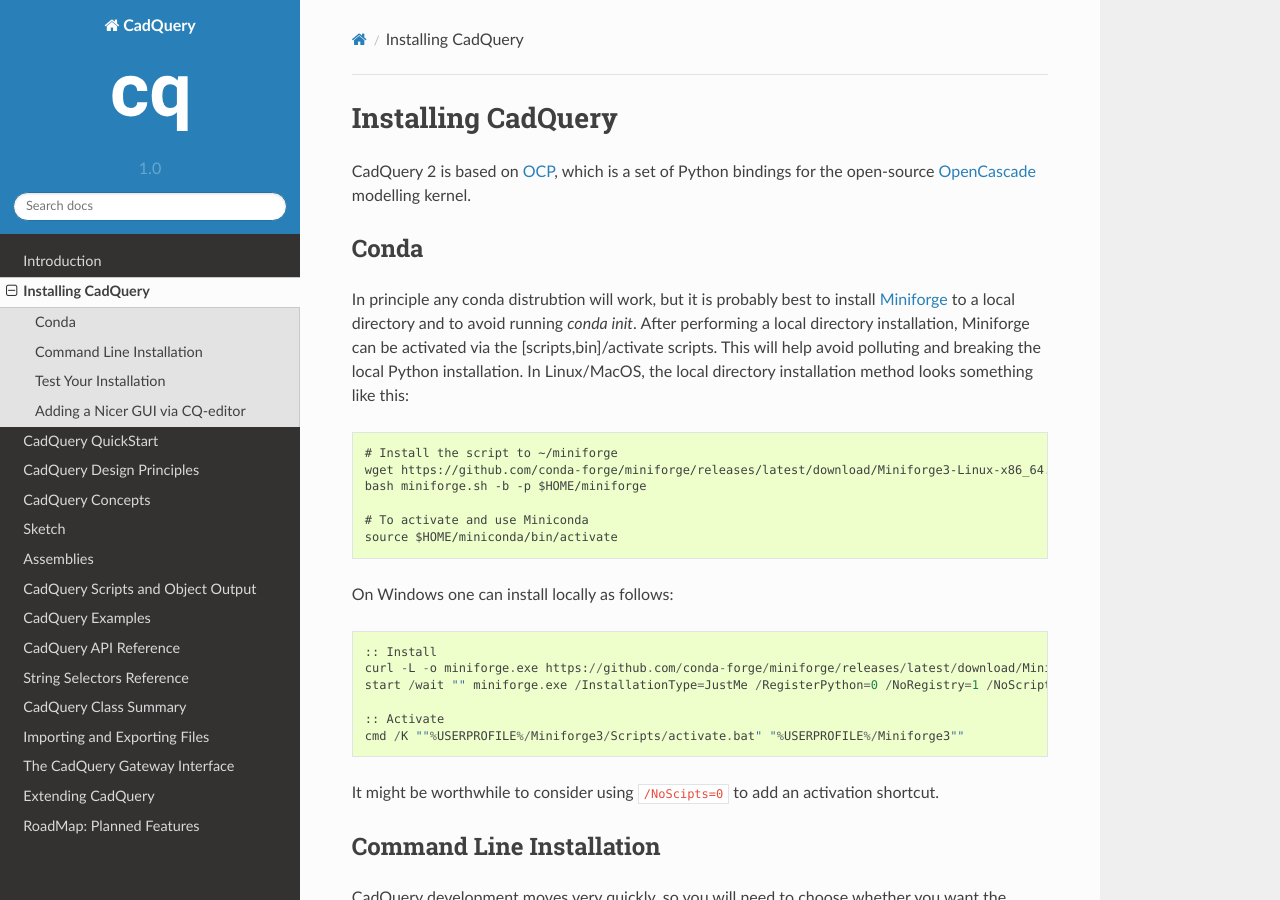
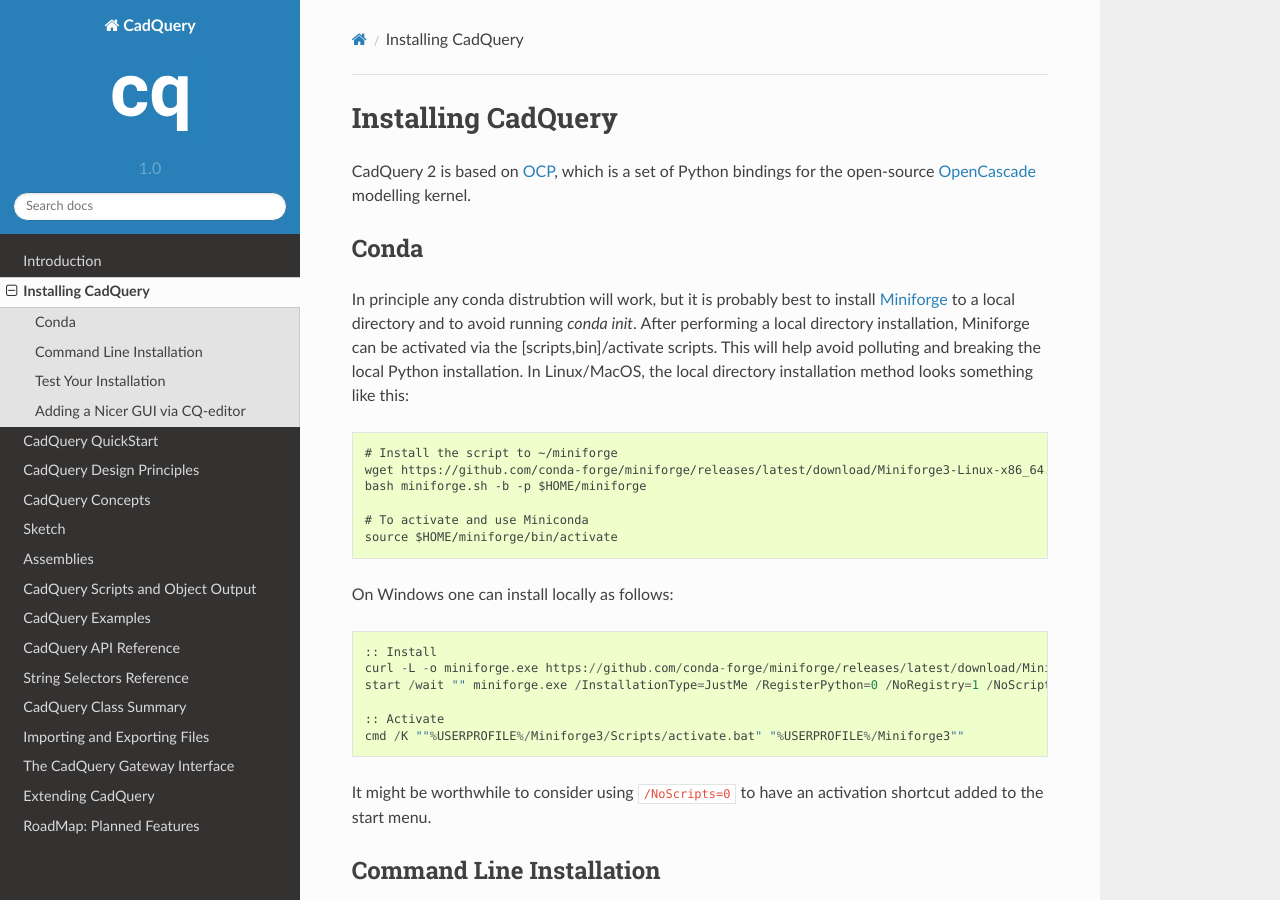
Before and after one commit to CadQuery/cadquery, a Sphinx documentation site: the page built from doc/installation.rst, in a window 1280 px wide and 900 px high. Built offline with Sphinx 7.4.7 and the Read the Docs theme 2.0.0, drawn with Linux system fonts in a browser that asks for light colours.

Commit message:
Typos+clarification

```diff
--- a/doc/installation.rst
+++ b/doc/installation.rst
@@ -16,7 +16,7 @@
         bash miniforge.sh -b -p $HOME/miniforge
 
         # To activate and use Miniconda
-        source $HOME/miniconda/bin/activate
+        source $HOME/miniforge/bin/activate
 
 On Windows one can install locally as follows::
 
@@ -27,7 +27,7 @@
         :: Activate
         cmd /K ""%USERPROFILE%/Miniforge3/Scripts/activate.bat" "%USERPROFILE%/Miniforge3""
 
-It might be worthwhile to consider using ``/NoScipts=0`` to add an activation shortcut.
+It might be worthwhile to consider using ``/NoScripts=0`` to have an activation shortcut added to the start menu.
 
 Command Line Installation
 ------------------------------------------
```
Also changed, not shown: README.md (+2 -2 lines).
